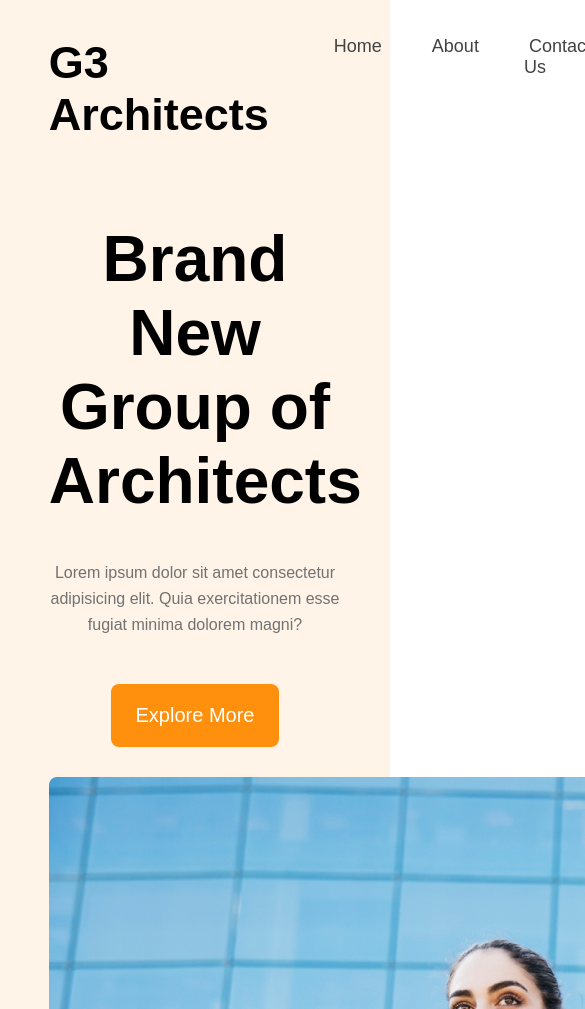
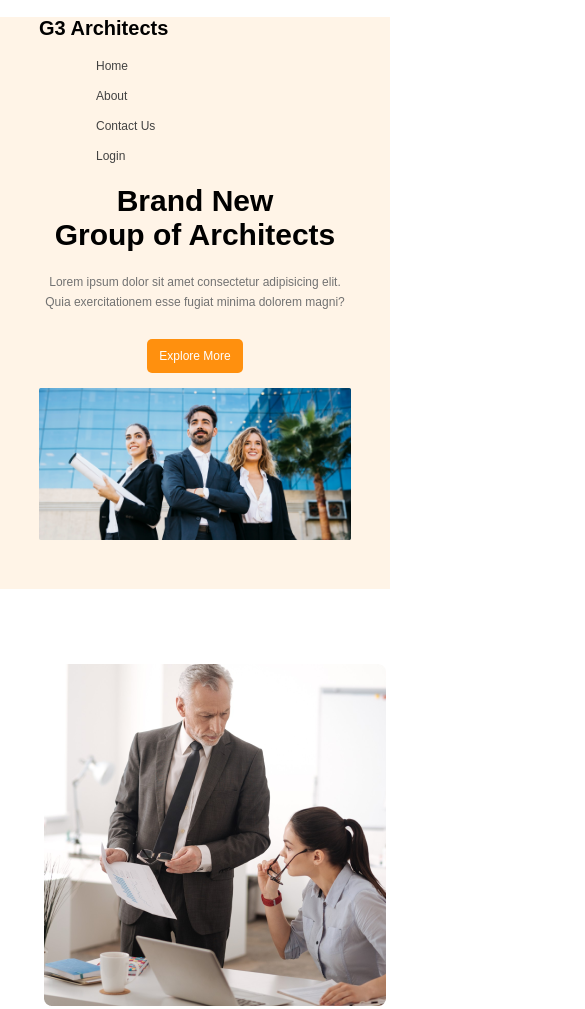
Before and after one commit to fozlur-rahman/g3-architects-main, a plain HTML site: page index.html in a window 390 px wide. Shown: the top 1009 px of the page, 585 px wide, since content can reach past the window. Drawn offline with Linux system fonts and the light colour scheme.

Commit message:
add the res css of header

```diff
--- a/css/responsive.css
+++ b/css/responsive.css
@@ -1,3 +1,50 @@
-@media only screen and (max-width: 667px){
+@media only screen and (min-width: 320px) and ( max-width: 768px) {
 
+    p {
+        font-size: 12px;
+        line-height: 20px;
+    }
+
+    h2 {
+        font-size: 20px;
+    }
+    .btn {
+        padding: 10px 12px;
+        font-size: 12px;
+        border-radius: 5px;
+        margin: 15px 0;
+    }
+    .container {
+        width: 80%;
+        margin: 0 auto;
+    }
+
+    /* header section start */
+    #header {
+        width: 100%;
+    }
+    .nav-bar {
+        display: block;
+    }
+    .logo h2 {
+        font-size: 20px;
+        font-weight: 700;
+    }
+    .menu {
+        display: block;
+    }
+    .menu li {
+        margin: 12px;
+    }
+    .menu li a {
+        padding: 10px 5px;
+        font-size: 12px;
+    }
+    .header-top h1 {
+        font-size: 30px;
+    }
+    .banner-img {
+        width: 100%;
+    }
+    /* header section end */
 }
--- a/index.html
+++ b/index.html
@@ -5,10 +5,12 @@
     <meta charset="UTF-8">
     <meta http-equiv="X-UA-Compatible" content="IE=edge">
     <meta name="viewport" content="width=device-width, initial-scale=1.0">
+
     <!-- main css  -->
     <link rel="stylesheet" href="css/style.css" type="text/css">
+    <link rel="stylesheet" href="css/responsive.css" type="text/css">
     <!-- reponsive css  -->
-    <link rel="stylesheet" href="css/responsive.css" type="text/css">
+
     <title>G3 Architechs</title>
 </head>
 
```
